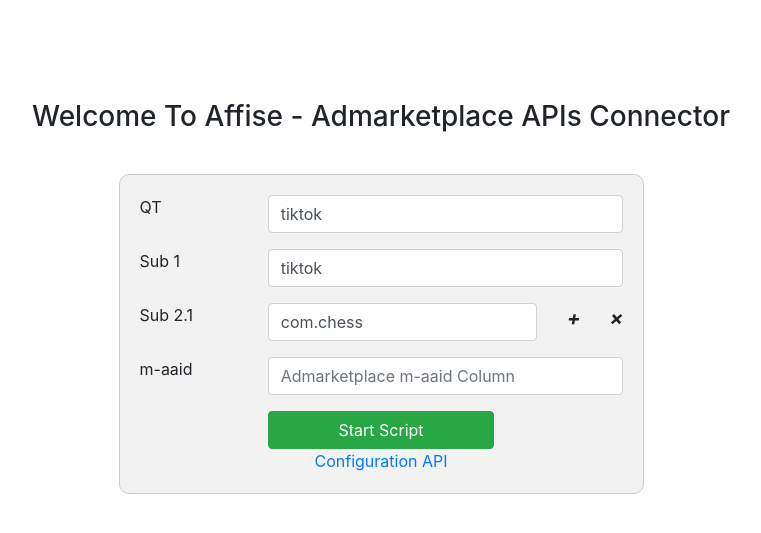
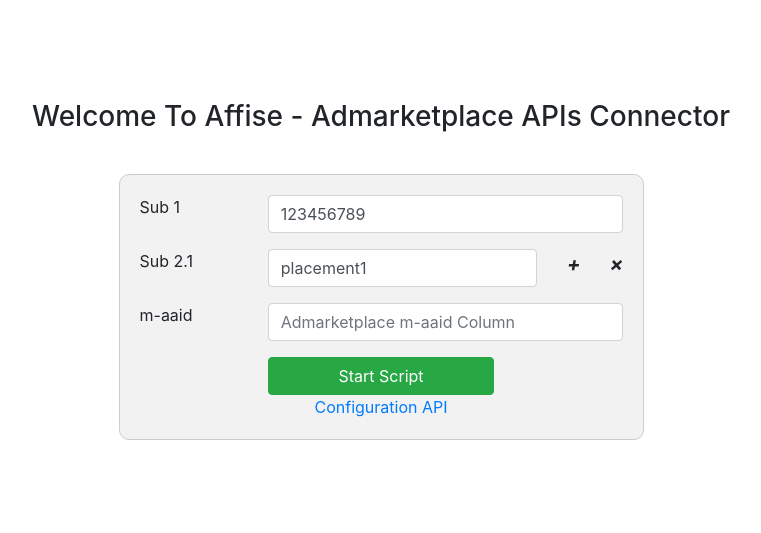
Before and after one commit to bishoyromany/affise_admarketplace_connector, a PHP site: page / in a window 1280 px wide. Shown: the top 533 px of the page, without its empty margins (259-1020 px from the left). Run offline with PHP 8.4, Linux system fonts and the light colour scheme.

Commit message:
Update Admarketplace to use tiles

```diff
--- a/index.php
+++ b/index.php
@@ -32,7 +32,7 @@
             <div class="col-md-6 offset-3">
                 <form action="backend/serve.php">
                     <!-- QT value for qt param in admarketplace API -->
-                    <div class="form-group">
+                    <!-- <div class="form-group">
                         <div class="row">
                             <div class="col-md-3">
                                 <label for="qt">QT</label>
@@ -41,7 +41,7 @@
                                 <input type="text" name="qt" value="tiktok" id="qt" class="form-control" placeholder="Admarketplace QT Column">
                             </div>
                         </div>
-                    </div>
+                    </div> -->
                     <!-- sub1 value for admarketplace -->
                     <div class="form-group">
                         <div class="row">
@@ -49,7 +49,7 @@
                                 <label for="sub1">Sub 1</label>
                             </div>
                             <div class="col-md-9">
-                                <input type="text" name="sub1" value="tiktok" id="sub1" class="form-control" placeholder="Admarketplace sub1 Column">
+                                <input type="text" name="sub1" value="123456789" id="sub1" class="form-control" placeholder="Admarketplace sub1 Column">
                             </div>
                         </div>
                     </div>
@@ -102,7 +102,7 @@
             let counter = 1;
             let content;
             let container = $("#sub2Container");
-            let results = ['com.chess'];
+            let results = ['placement1'];
             $("#sub2").val(JSON.stringify(results));
             const updateHandlers = () => {
                 $(".add-sub2").click(() => {
```
Also changed, not shown: backend/serve.php (+17 -11 lines), .tokens.json.
